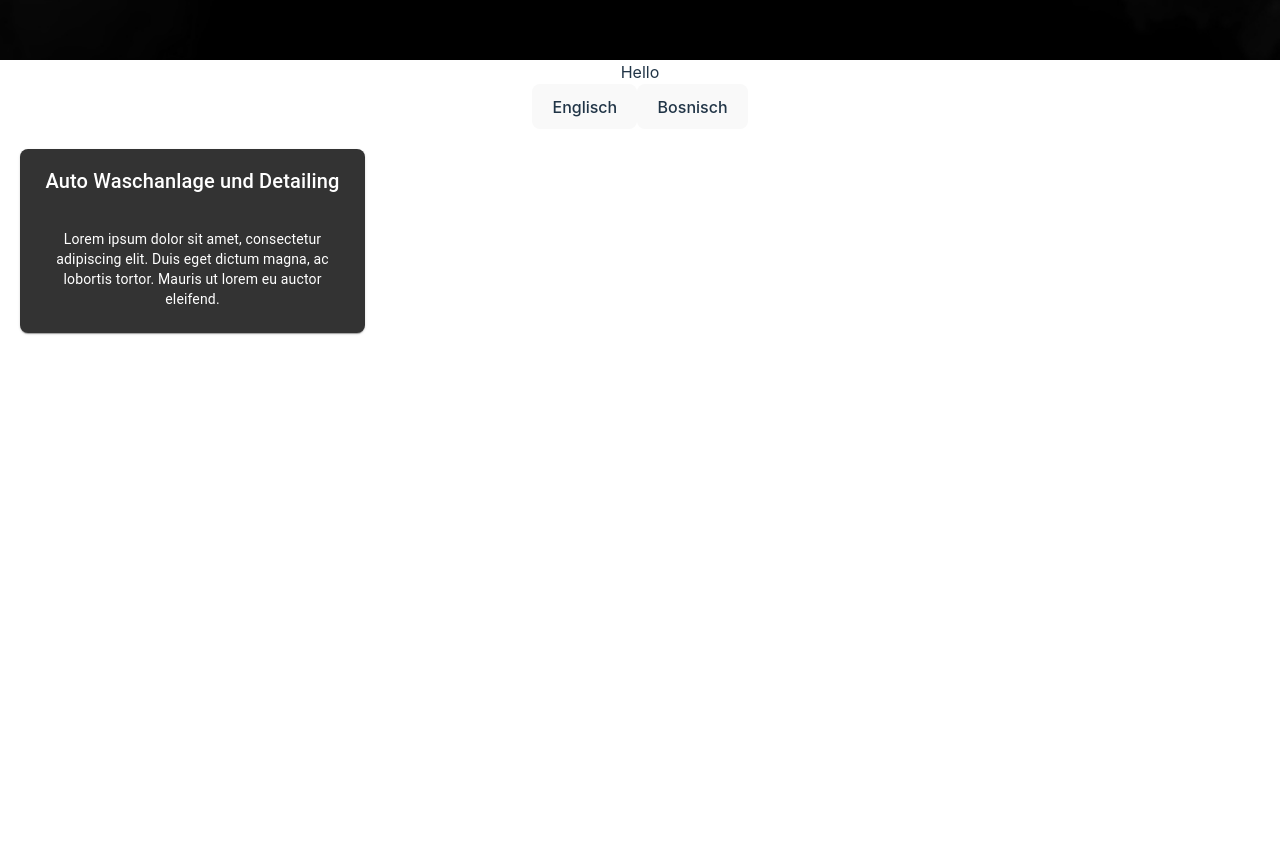
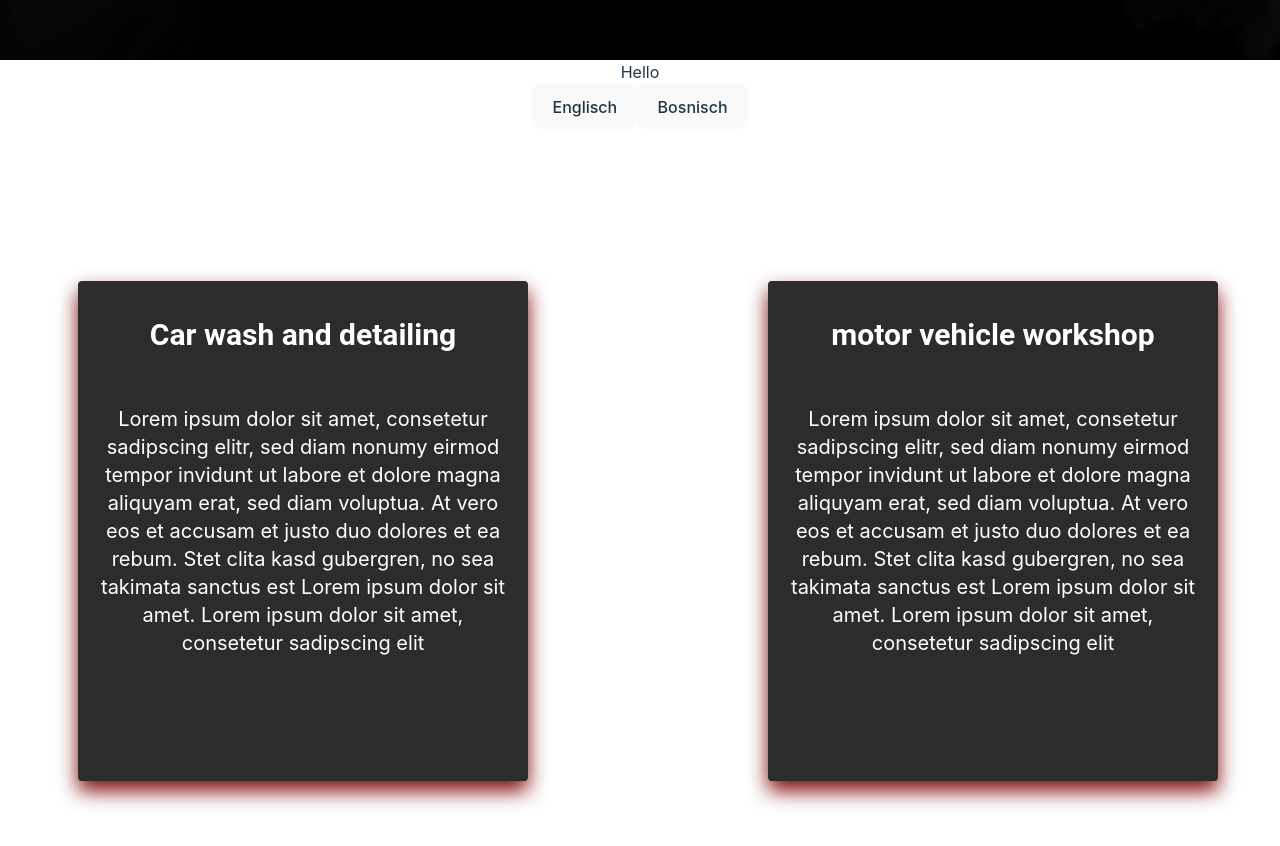
Before and after one commit to Windberger/MACAR, a React (Vite) app in the folder frontend/: page / in a window 1280 px wide. Shown: the part 740-1586 px from the top of the page. Before the commit the page ends 1093 px from the top, so only its background shows below. Built offline with nearby package versions, Linux system fonts and the light colour scheme.

Commit message:
InformationCard.tsx Cards mit Shadow

```diff
--- a/frontend/src/App.css
+++ b/frontend/src/App.css
@@ -37,3 +37,11 @@
 .fade-in {
     animation: fadeIn 2s ease-in-out;
 }
+
+/* InformationCard */
+.bg-grey {
+    background-color: rgb(44, 44, 44) !important;
+}
+.card-glow{
+    box-shadow: 0 10px 20px rgba(127, 12, 12, 1) !important;
+}
--- a/frontend/src/App.tsx
+++ b/frontend/src/App.tsx
@@ -1,8 +1,8 @@
 import "./App.css";
-import InformationCard from "./components/InformationCard.tsx";
 import HeroImage from "./pages/HeroImage/HeroImage.tsx";
 import Header from "./components/Header.tsx";
 import {useTranslation} from "react-i18next";
+import InformationCardsLayout from "./pages/InformationCards/InformationCardsLayout.tsx";
 
 function App() {
 
@@ -22,12 +22,9 @@ function App() {
             <button onClick={() => onChangeLang("en")}>Englisch</button>
             <button onClick={() => onChangeLang("bs")}>Bosnisch</button>
 
-            <div style={{padding: "20px"}}>
-                <InformationCard
-                    title="Auto Waschanlage und Detailing"
-                    description="Lorem ipsum dolor sit amet, consectetur adipiscing elit. Duis eget dictum magna, ac lobortis tortor. Mauris ut lorem eu auctor eleifend."
-                />
-            </div>
+
+               <InformationCardsLayout></InformationCardsLayout>
+
 
         </>
     );
--- a/frontend/src/components/InformationCard.tsx
+++ b/frontend/src/components/InformationCard.tsx
@@ -1,30 +1,26 @@
+import "../App.css";
+import { Card, CardContent, CardHeader } from "@mui/material";
 
-import {Card, CardContent, CardHeader, Typography} from "@mui/material";
-
-InformationCard.propTypes = {
-
-};
-
-interface IInformationCard{
+interface IInformationCard {
     title: string,
     description: string
 }
 
-function InformationCard({title, description} : IInformationCard) {
+function InformationCard({ title, description }: IInformationCard) {
     return (
-        <Card sx={{ maxWidth: 345, backgroundColor: '#333', color: '#fff', borderRadius: 2 }}>
+        <Card className="card-glow bg-grey mt-5 mb-4 ml-4 w-[450px] h-[500px] rounded-[20px]">
             <CardHeader
+                className="text-white mt-5 mb-5"
                 title={
-                    <Typography variant="h6" component="div">
+                    <div className="text-3xl font-bold">
                         {title}
-                    </Typography>
+                    </div>
                 }
-                sx={{ color: '#fff' }}
             />
-            <CardContent>
-                <Typography variant="body2" color="inherit">
+            <CardContent className="text-white mb-4">
+                <div className="text-xl">
                     {description}
-                </Typography>
+                </div>
             </CardContent>
         </Card>
     );
--- a/frontend/src/i18n.ts
+++ b/frontend/src/i18n.ts
@@ -20,6 +20,13 @@ i18n.use(initReactI18next).init({
 
                 // HeroImage
                 heroImageDescription: "Ihre Autowerkstatt für erstklassigen Service. Inspektion, Reperaturen oder individuelle Lösungen - wir kümmern uns um Ihr Fahrzeug als wäre es unser eigenes",
+
+                // InformationCard
+                firstInformationCardTitle: "Car wash and detailing",
+                firstInformationCardContent: "Lorem ipsum dolor sit amet, consetetur sadipscing elitr, sed diam nonumy eirmod tempor invidunt ut labore et dolore magna aliquyam erat, sed diam voluptua. At vero eos et accusam et justo duo dolores et ea rebum. Stet clita kasd gubergren, no sea takimata sanctus est Lorem ipsum dolor sit amet. Lorem ipsum dolor sit amet, consetetur sadipscing elit",
+                secondInformationCardTitle: " motor vehicle workshop",
+                secondInformationCardContent: "Lorem ipsum dolor sit amet, consetetur sadipscing elitr, sed diam nonumy eirmod tempor invidunt ut labore et dolore magna aliquyam erat, sed diam voluptua. At vero eos et accusam et justo duo dolores et ea rebum. Stet clita kasd gubergren, no sea takimata sanctus est Lorem ipsum dolor sit amet. Lorem ipsum dolor sit amet, consetetur sadipscing elit",
+
             }
         },
         bs: {
@@ -34,6 +41,11 @@ i18n.use(initReactI18next).init({
 
                 // HeroImage
                 heroImageDescription: "Ihre Autowerkstatt für erstklassigen Service. Inspektion, Reperaturen oder individuelle Lösungen - wir kümmern uns um Ihr Fahrzeug als wäre es unser eigenes",
+
+                firstInformationCardTitle: "Auto Waschanlage und Detailing",
+                firstInformationCardContent: "Lorem ipsum dolor sit amet, consetetur sadipscing elitr, sed diam nonumy eirmod tempor invidunt ut labore et dolore magna aliquyam erat, sed diam voluptua. At vero eos et accusam et justo duo dolores et ea rebum. Stet clita kasd gubergren, no sea takimata sanctus est Lorem ipsum dolor sit amet. Lorem ipsum dolor sit amet, consetetur sadipscing elit",
+                secondInformationCardTitle: "Werkstatt",
+                secondInformationCardContent: "Lorem ipsum dolor sit amet, consetetur sadipscing elitr, sed diam nonumy eirmod tempor invidunt ut labore et dolore magna aliquyam erat, sed diam voluptua. At vero eos et accusam et justo duo dolores et ea rebum. Stet clita kasd gubergren, no sea takimata sanctus est Lorem ipsum dolor sit amet. Lorem ipsum dolor sit amet, consetetur sadipscing elit",
             }
         }
     },
--- /dev/null
+++ b/frontend/src/pages/InformationCards/InformationCardsLayout.tsx
@@ -0,0 +1,18 @@
+
+import {useTranslation} from "react-i18next";
+import InformationCard from "../../components/InformationCard.tsx";
+
+
+function InformationCardsLayout() {
+    const {t} = useTranslation();
+    return (
+        <div className="flex justify-center items-center h-screen">
+            <div className="flex space-x-60">
+                <InformationCard title={t("firstInformationCardTitle")} description={t("firstInformationCardContent")}/>
+                <InformationCard title={t("secondInformationCardTitle")} description={t("secondInformationCardContent")}/>
+            </div>
+        </div>
+    );
+}
+
+export default InformationCardsLayout;
```
